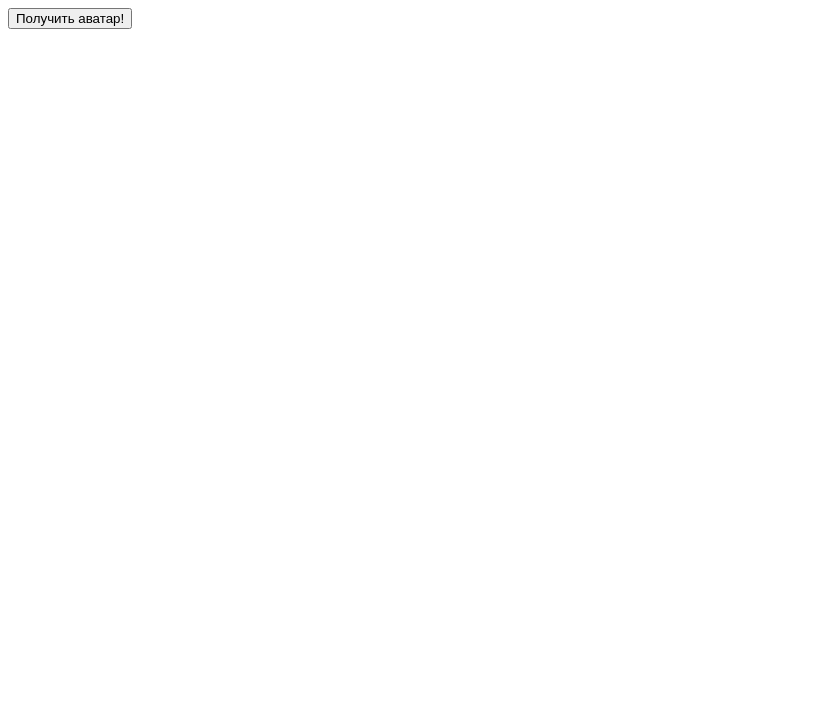
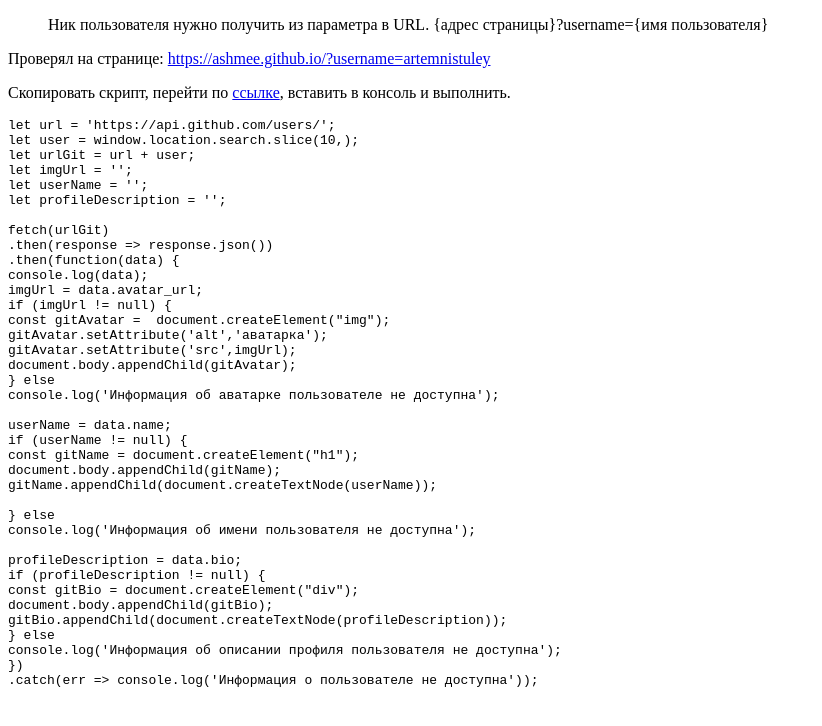
Before and after one commit to WebHeroSchool/aei_fetch, a plain HTML site: page index.html in a window 1280 px wide. Shown: the whole page, without its empty margins (0-822 px from the left). Drawn offline with Linux system fonts and the light colour scheme; no server answers.

Commit message:
fix script, add catch null

```diff
--- a/index.html
+++ b/index.html
@@ -6,9 +6,52 @@
     <script src="main.js" type="text/javascript"></script>
 </head>
 <body>
+<blockquote> Ник пользователя нужно получить из параметра в URL.
 
-<button onclick="makeBlocks()">Получить аватар!</button>
+    {адрес страницы}?username={имя пользователя}</blockquote>
+Проверял на странице:  <a href="https://ashmee.github.io/?username=artemnistuley" target="_blank">https://ashmee.github.io/?username=artemnistuley</a>
 
+<p>Скопировать скрипт, перейти по <a href="https://ashmee.github.io/?username=artemnistuley" target="_blank">ссылке</a>, вставить в консоль и выполнить.</p>
+<pre>
+let url = 'https://api.github.com/users/';
+let user = window.location.search.slice(10,);
+let urlGit = url + user;
+let imgUrl = '';
+let userName = '';
+let profileDescription = '';
+
+fetch(urlGit)
+.then(response => response.json())
+.then(function(data) {
+console.log(data);
+imgUrl = data.avatar_url;
+if (imgUrl != null) {
+const gitAvatar =  document.createElement("img");
+gitAvatar.setAttribute('alt','аватарка');
+gitAvatar.setAttribute('src',imgUrl);
+document.body.appendChild(gitAvatar);
+} else
+console.log('Информация об аватарке пользователе не доступна');
+
+userName = data.name;
+if (userName != null) {
+const gitName = document.createElement("h1");
+document.body.appendChild(gitName);
+gitName.appendChild(document.createTextNode(userName));
+
+} else
+console.log('Информация об имени пользователя не доступна');
+
+profileDescription = data.bio;
+if (profileDescription != null) {
+const gitBio = document.createElement("div");
+document.body.appendChild(gitBio);
+gitBio.appendChild(document.createTextNode(profileDescription));
+} else
+console.log('Информация об описании профиля пользователя не доступна');
+})
+.catch(err => console.log('Информация о пользователе не доступна'));
+</pre>
 
 </body>
 </html>
--- a/main.js
+++ b/main.js
@@ -1,70 +1,38 @@
-// let url = 'https://api.github.com/users/';
-// let user = window.location;
-// let urlGit = url + user;
-// let imgUrl = '';
-// let userName = '';
-// let profileDescription = '';
-//
-// fetch(urlGit)
-//     .then(response => response.json())
-//     .then(function(data) {
-//         console.log(data);
-//         imgUrl = data.avatar_url;
-//         userName = data.name;
-//         profileDescription = data.bio;
-//
-//     })
-//     .catch(err => console.log('Информация о пользователе не доступна'));
-//
-// const getAvatar = function(imgUrl){
-//
-//     const gitName = document.createTextNode(userName);
-//     document.body.appendChild(gitName);
-//
-//     const gitAvatar =  document.createElement("img");
-//     gitAvatar.setAttribute('alt','аватарка');
-//     gitAvatar.setAttribute('src',imgUrl);
-//     document.body.appendChild(gitAvatar);
-//
-//     const gitBio = document.createTextNode(profileDescription);
-//     document.body.appendChild(gitBio);
-// }
-//
-
-//let urlGit = url + user;
+let url = 'https://api.github.com/users/';
+let user = window.location.search.slice(10,);
+let urlGit = url + user;
 let imgUrl = '';
 let userName = '';
 let profileDescription = '';
 
-// Ник пользователя нужно получить из параметра в URL.
-//     по маске из задания                 {адрес страницы}?username={имя пользователя}
-//берем имя из введенного адреса "?username=6thSence"
-let nameFromUrl = window.location.search.slice(10,);   //возвратить должно "6thSence"
-
-function getUserInfo(nameFromUrl) {
-    return fetch('https://api.github.com/users/' + name)
+fetch(urlGit)
     .then(response => response.json())
     .then(function(data) {
         console.log(data);
         imgUrl = data.avatar_url;
-            userName = data.name;
-            profileDescription = data.bio;
-        })
-        .catch(err => console.log('Информация о пользователе не доступна'));
-
-}
-getUserInfo(nameFromUrl);
-
-const makeBlocks = function(){
-    const gitName = document.createTextNode(userName);
-    document.body.appendChild(gitName);
+        if (imgUrl != null) {
             const gitAvatar =  document.createElement("img");
             gitAvatar.setAttribute('alt','аватарка');
             gitAvatar.setAttribute('src',imgUrl);
             document.body.appendChild(gitAvatar);
+        } else
+            console.log('Информация об аватарке пользователе не доступна');
 
-    const gitBio = document.createTextNode(profileDescription);
+        userName = data.name;
+        if (userName != null) {
+            const gitName = document.createElement("h1");
+            document.body.appendChild(gitName);
+            gitName.appendChild(document.createTextNode(userName));
+
+        } else
+            console.log('Информация об имени пользователя не доступна');
+
+        profileDescription = data.bio;
+        if (profileDescription != null) {
+            const gitBio = document.createElement("div");
             document.body.appendChild(gitBio);
-};
-
-makeBlocks();
+            gitBio.appendChild(document.createTextNode(profileDescription));
+        } else
+            console.log('Информация об описании профиля пользователя не доступна');
+    })
+    .catch(err => console.log('Информация о пользователе не доступна'));
```
Lines whose indentation alone changed are shown as unchanged.
